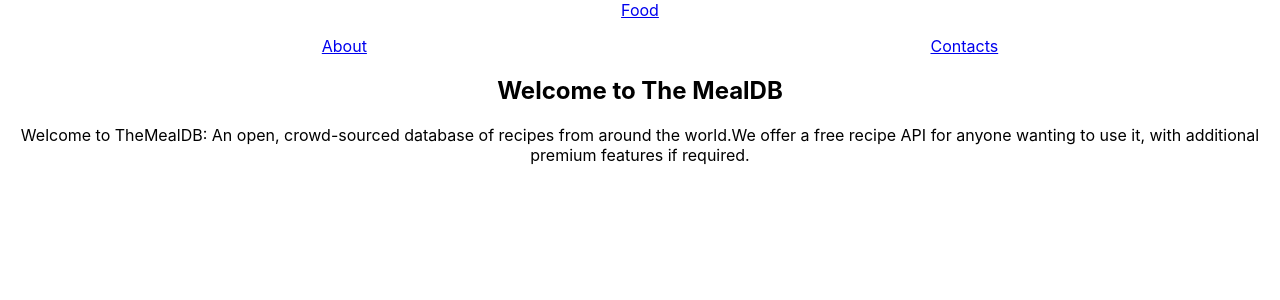
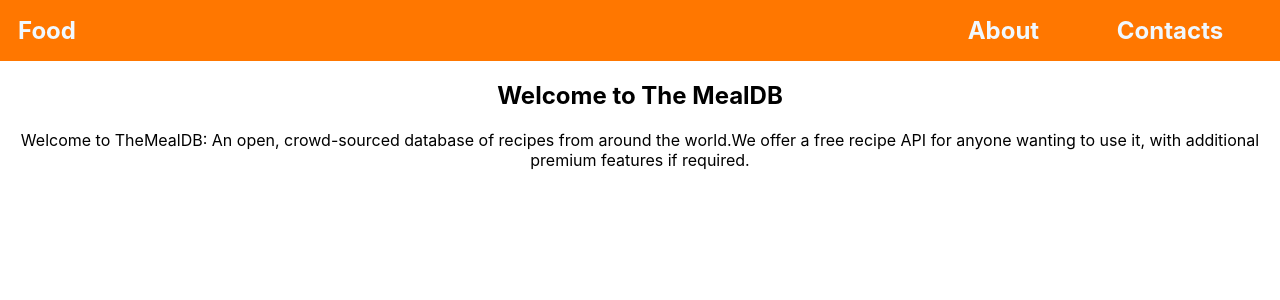
Before and after one commit to SergeyKurnosov/rwact_pd_411_food_router, a React (Create React App) app: page /about in a window 1280 px wide. Shown: the top 300 px of the page. Built offline with nearby package versions, Linux system fonts and the light colour scheme; the HTML template or start-up script is replaced by a standard one.

Commit message:
Router face in progress

```diff
--- a/src/components/MealList.css
+++ b/src/components/MealList.css
@@ -0,0 +1,8 @@
+.list{
+    display: flex;
+    justify-content: space-around;
+    flex-wrap: wrap;
+}
+/* .content .list .card{
+    width: 300px;
+} */
--- a/src/components/Recipe.css
+++ b/src/components/Recipe.css
@@ -1,3 +1,6 @@
+.recipe{
+    padding: 50px;
+}
 .recipe img {
     max-width: 25%;
     display: block;
@@ -67,3 +70,14 @@
     /* border: solid 3px; */
     border-bottom-right-radius: 10px;
 }
+
+.video-wrap{
+    width: 50%;
+    height: 70vh;
+    margin: 0 auto;
+}
+.video-wrap iframe{
+    width: 100%;
+    height: 100%;
+    border-radius: 10px;
+}
--- a/src/components/categoryItem/CategoryItem.css
+++ b/src/components/categoryItem/CategoryItem.css
@@ -1,7 +1,20 @@
 .card{
     /* border: solid 1px; */
     box-shadow: 0px 0px 7px 7px silver;
-    margin: 20px;
+    /* margin: 20px; */
+    padding: 20px;
+    box-sizing: border-box;
+    display: flex;
+    flex-direction: column;
+    justify-content: space-between;
+    /* flex-basis: 300px; */
+    width: 400px;
+}
+.card:hover{
+    /* border: solid 1px; */
+    box-shadow: 0px 0px 17px 17px gray;
+    /* margin: 20px; */
+    padding: 20px;
     box-sizing: border-box;
     display: flex;
     flex-direction: column;
@@ -28,3 +41,4 @@
     padding: 10px 20px 12px;
     border-radius: 7px;
 }
+/*-----------------------------------------------------*/
--- a/src/pages/header/Header.css
+++ b/src/pages/header/Header.css
@@ -1,4 +1,25 @@
+.header{
+    background-color: #FF7700;
+    padding: 0 18px;
+}
+.header  a{
+    color: aliceblue;
+font-size: 24px;
+font-weight: bold;
+text-decoration: none;
+}
+.header .wrap, .header > .wrap > .right, .header ul{
+
+    display: flex;
+    justify-content: space-between;
+    align-items: center;
+}
+.right{
+    width: 30%;
+}
+
 .right > ul{
+    width: 100%;
     list-style: none;
     display: flex;
     justify-content: space-around;
```
